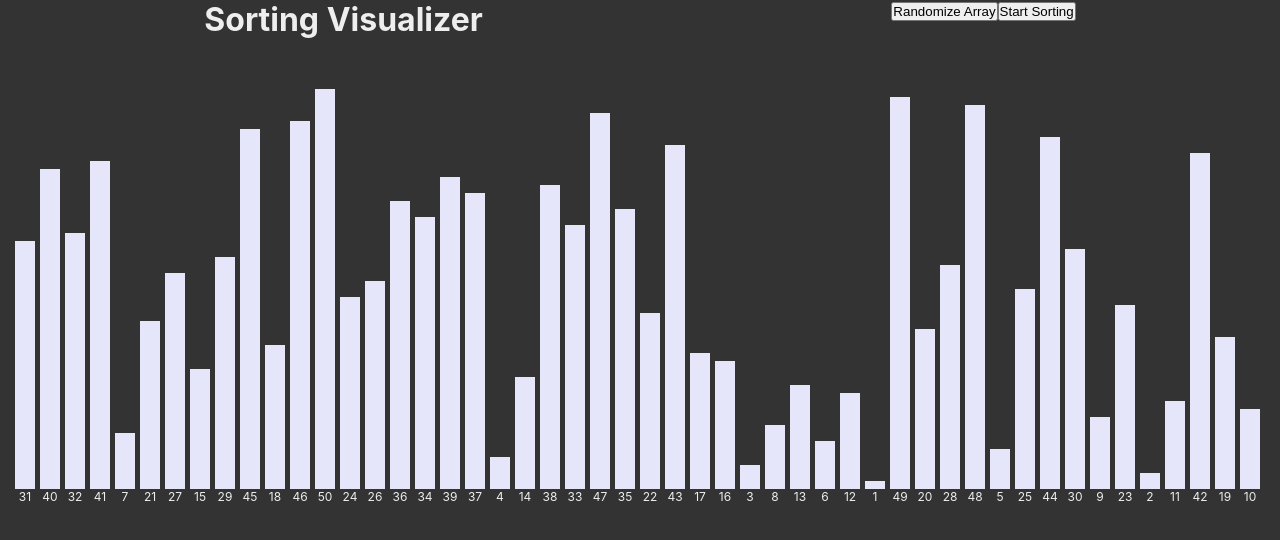
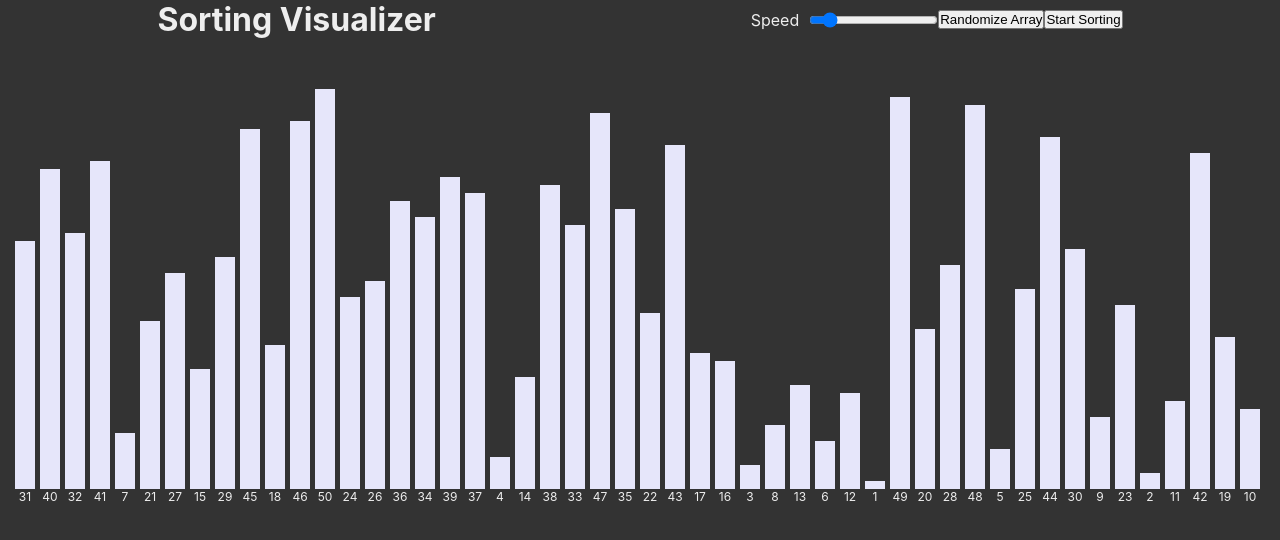
Before and after one commit to PranayBajracharya/Sorting-Visualizer, a React (Create React App) app: page / in a window 1280 px wide. Shown: the top 540 px of the page. Built offline with nearby package versions, Linux system fonts and the light colour scheme.

Commit message:
feat: added speed

```diff
--- a/src/App.tsx
+++ b/src/App.tsx
@@ -24,6 +24,7 @@ function App() {
     const [comparing, setComparing] = useState<Array<number | null>>([]);
     const [swapping, setSwapping] = useState<number[]>([]);
     const [sortedIndex, setSortedIndex] = useState<number[]>([]);
+    const [speed, setSpeed] = useState<number>(20);
 
     const randomize = () => {
         setSortingArray(randomizedArray());
@@ -46,13 +47,13 @@ function App() {
                 if (index !== null) {
                     setSortedIndex((prevState) => [...prevState, index]);
                 }
-            }, i * 100);
+            }, i * (1000 / speed));
         }
     };
 
     return (
         <div className="App">
-            <Header setStart={SortHandler} randomize={randomize}/>
+            <Header setStart={SortHandler} randomize={randomize} speed={speed} setSpeed={setSpeed}/>
             <Main
                 sortingArray={sortingArray}
                 comparing={comparing}
--- a/src/components/Header/Header.module.css
+++ b/src/components/Header/Header.module.css
@@ -2,3 +2,17 @@
     display: flex;
     justify-content: space-around;
 }
+
+.settings {
+    display: flex;
+    align-items: center;
+}
+
+.slider {
+    display: flex;
+    align-items: center;
+}
+
+.slider label {
+    margin-right: 10px;
+}
--- a/src/components/Header/Header.tsx
+++ b/src/components/Header/Header.tsx
@@ -1,16 +1,38 @@
 import React from "react";
 import classes from "./Header.module.css";
 
-const Header: React.FC<{ setStart: () => void; randomize: () => void; }> = (props) => {
+const Header: React.FC<{
+    setStart: () => void;
+    randomize: () => void;
+    speed: number;
+    setSpeed: (number: number) => void;
+}> = (props) => {
+    const { setStart, randomize, speed, setSpeed } = props;
 
-    const {setStart, randomize} = props;
-    return <header className={classes.header}>
-        <h1>Sorting Visualizer</h1>
-        <div>
-            <button onClick={randomize}>Randomize Array</button>
-            <button onClick={props.setStart}>Start Sorting</button>
-        </div>
-    </header>;
+    const speedHandler = (event: any) => {
+        setSpeed(event.target.valueAsNumber);
+    };
+
+    return (
+        <header className={classes.header}>
+            <h1>Sorting Visualizer</h1>
+            <div className={classes.settings}>
+                <div className={classes.slider}>
+                    <label htmlFor="speed">Speed</label>
+                    <input
+                        id="speed"
+                        type="range"
+                        min="10"
+                        max="100"
+                        value={speed}
+                        onChange={speedHandler}
+                    />
+                </div>
+                <button onClick={randomize}>Randomize Array</button>
+                <button onClick={setStart}>Start Sorting</button>
+            </div>
+        </header>
+    );
 };
 
 export default Header;
```
